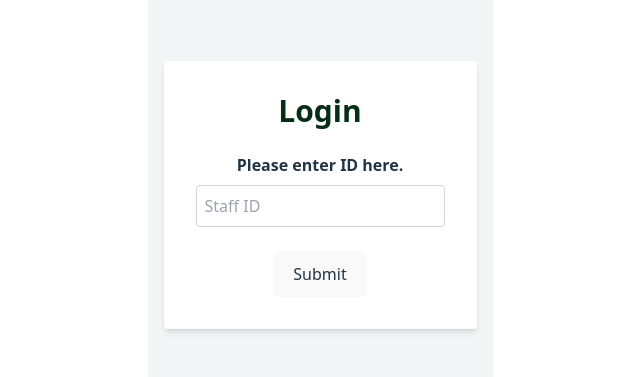
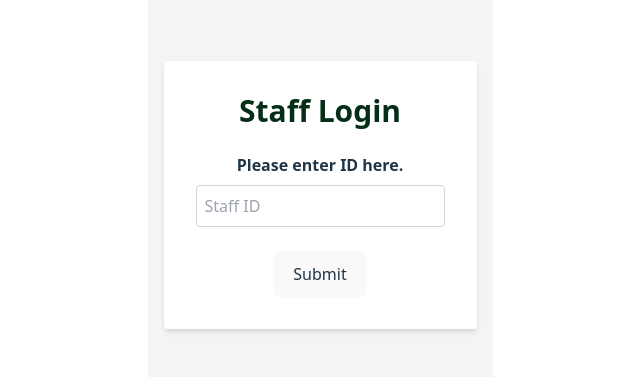
Before and after one commit to yoirchalks/clinic-app, a React (Vite) app: page /staffLogin in a window 1280 px wide. Shown: the part 237-614 px from the top of the page, without its empty margins (320-960 px from the left). Built offline with nearby package versions, Linux system fonts and the light colour scheme.

Commit message:
updated login page title

```diff
--- a/src/pages/PatientLoginPage.tsx
+++ b/src/pages/PatientLoginPage.tsx
@@ -43,7 +43,7 @@ const PatientLoginPage = () => {
       <div className="min-h-screen flex items-center justify-center bg-gray-100 px-4">
         <div className="bg-white p-8 rounded shadow-md w-full max-w-md">
           <h2 className="text-3xl text-green-950 font-bold mb-6 text-center">
-            Login
+            Patient Login
           </h2>
           <div className="staffIdInput mb-6">
             <label className="block mb-2 font-semibold" htmlFor="staffId">
--- a/src/pages/StaffLoginPage.tsx
+++ b/src/pages/StaffLoginPage.tsx
@@ -35,7 +35,7 @@ const StaffLoginPage = () => {
       <div className="min-h-screen flex items-center justify-center bg-gray-100 px-4">
         <div className="bg-white p-8 rounded shadow-md w-full max-w-md">
           <h2 className="text-3xl text-green-950 font-bold mb-6 text-center">
-            Login
+            Staff Login
           </h2>
           <div className="staffIdInput mb-6">
             <label className="block mb-2 font-semibold" htmlFor="staffId">
```
